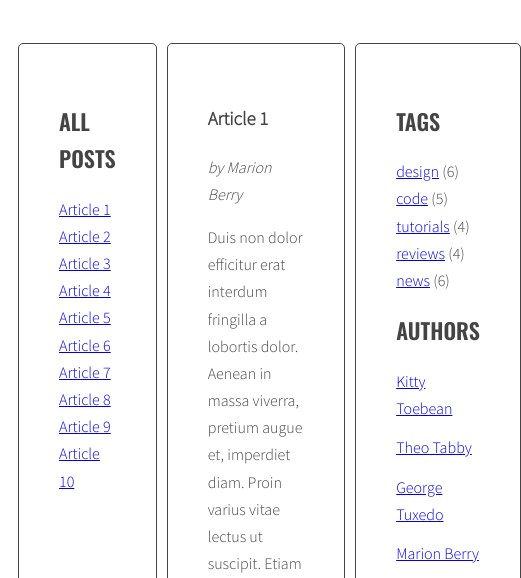
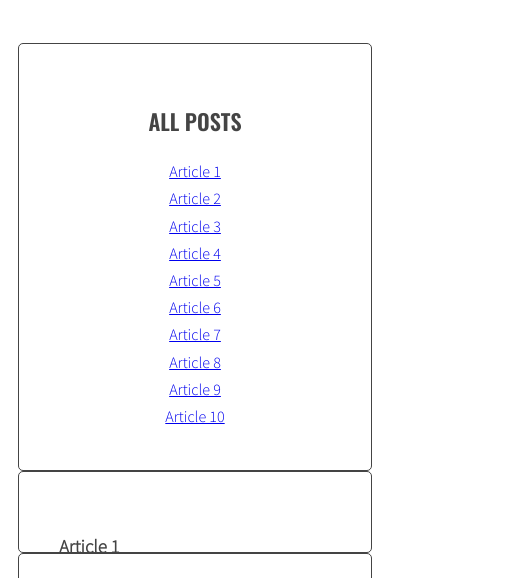
Before and after one commit to katarzynakrysinska/javascript-blog, a website: page index.html in a window 390 px wide. Shown: the part 200-778 px from the top of the page, 521 px wide, since content can reach past the window. Drawn offline with nearby package versions, Linux system fonts and the light colour scheme.

Commit message:
Add css transition for articles, media

```diff
--- a/sass/style.scss
+++ b/sass/style.scss
@@ -8,9 +8,9 @@ $color-dark: #444;
 $font-logo: 'Sacramento', cursive;
 $font-header: 'Oswald', sans-serif;
 $font-text: 'Source Sans Pro', sans-serif;
+$transition: all 1s;
 
 /* Global */
-
 *, *::before, *::after {
   box-sizing: border-box;
 }
@@ -46,14 +46,17 @@ body {
 .wrapper {
   display: flex;
   margin-left: 10px;
+
 }
 
 .sidebar {
   flex: 1 0 0;
+
 }
 
 .posts {
   flex: 2 0 0;
+  position: relative;
 }
 
 .sidebar, .posts {
@@ -62,6 +65,8 @@ body {
   padding: 40px;
   border: 1px solid $color-dark;
   border-radius: 5px;
+  height: 650px;
+
 }
 
 /* Logo */
@@ -102,9 +107,13 @@ body {
 /* Post */
 
 .post {
-  display: none;
+  opacity: 0;
+  position: absolute;
+
   &.active {
-    display: block;
+    opacity: 1;
+    transition: $transition;
+    z-index: 999;
   }
 }
 
@@ -118,3 +127,19 @@ body {
     margin: 0 10px 0 0;
   }
 }
+
+/* Media */
+
+
+@media screen and (max-width: 992px) {
+
+  .wrapper {
+    flex-direction: column;
+  }
+
+  .sidebar {
+    text-align: center;
+  }
+
+
+}
```
Also changed, not shown: css/style.css, 1 other file.
